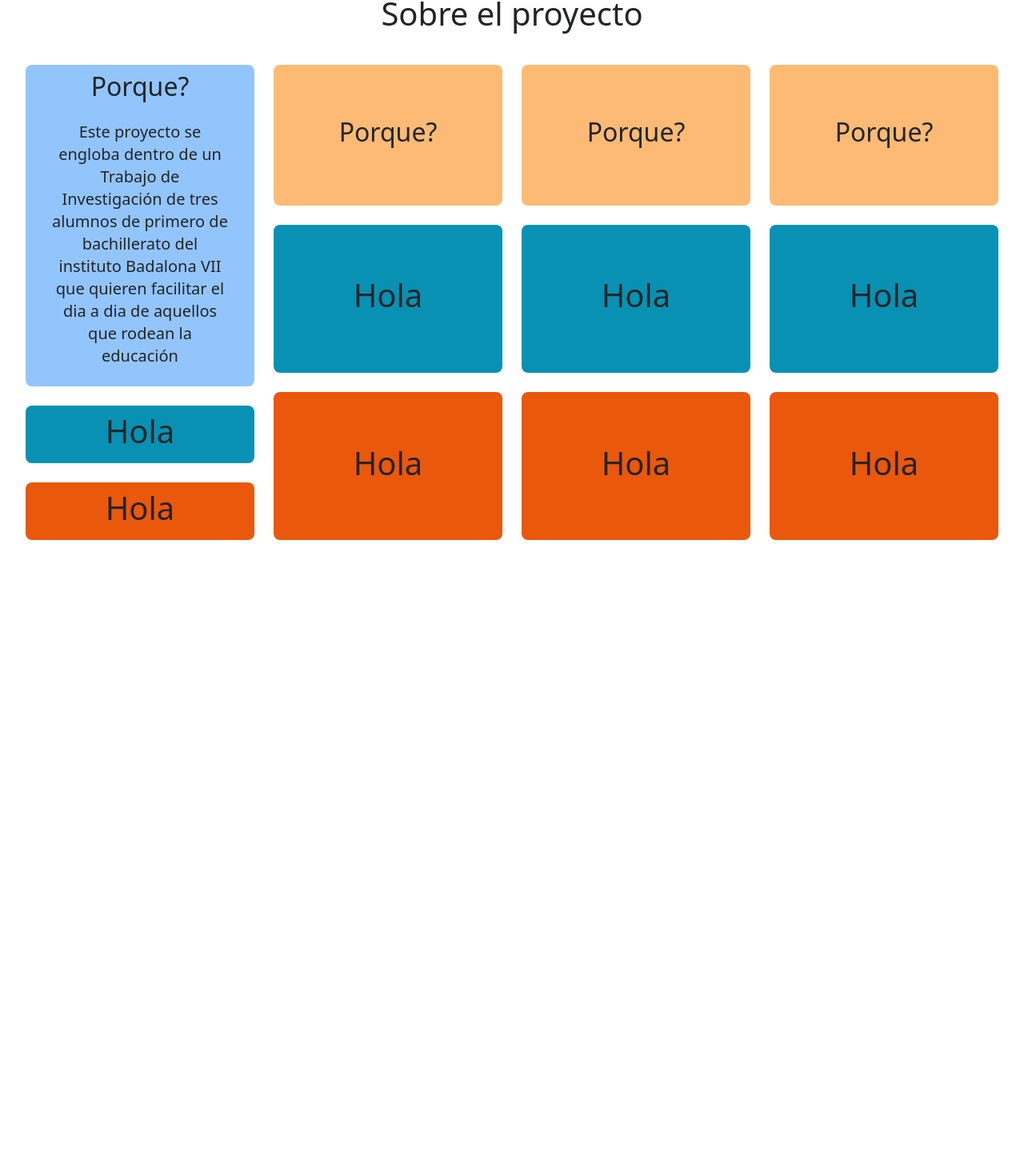
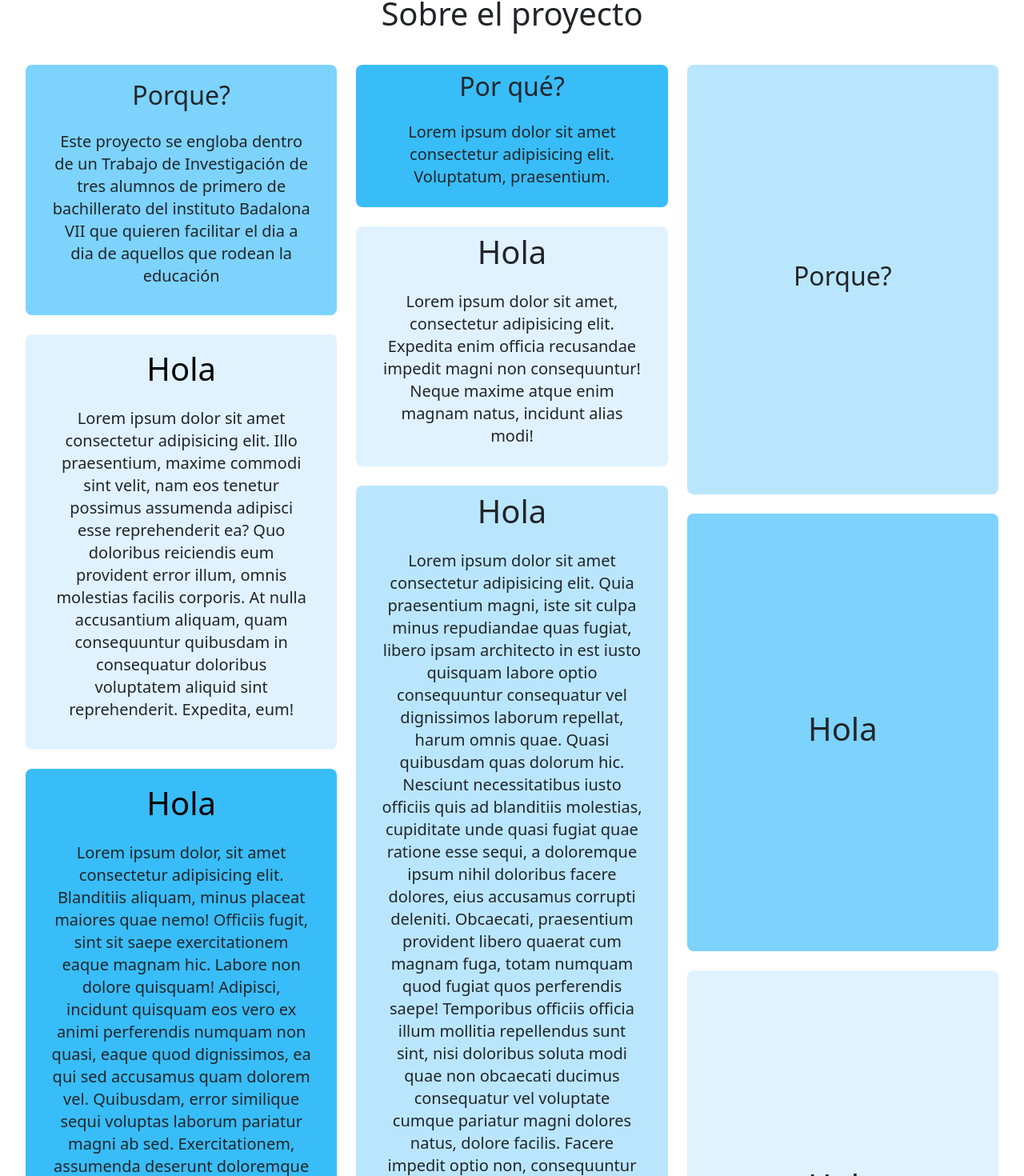
Before and after one commit to Lieety/Re-Moodel-acio, a Next.js app: page /about in a window 1280 px wide. Shown: the part 119-1589 px from the top of the page at 80% size. Before the commit the page ends 826 px from the top, so only its background shows below. Built offline with nearby package versions, Linux system fonts and the light colour scheme.

Commit message:
amamamama

```diff
--- a/src/app/about/page.js
+++ b/src/app/about/page.js
@@ -9,9 +9,9 @@ const App = () => {
     <>
       <NavBar id='about' />
       <h1 className='text-center'>Sobre el proyecto</h1>
-      <div className='grid grid-cols-2 md:grid-cols-4 gap-4 p-8'>
+      <div className='grid grid-cols-1 md:grid-cols-3 gap-4 p-8'>
         <div className='grid gap-4'>
-          <AboutCard color='bg-blue-300'>
+          <AboutCard color='bg-sky-300'>
             <h2>Porque?</h2>
             <p>
               Este proyecto se engloba dentro de un Trabajo de Investigación de
@@ -20,43 +20,82 @@ const App = () => {
               educación
             </p>
           </AboutCard>
-          <AboutCard color='bg-cyan-600'>
-            <h1>Hola</h1>
+          <AboutCard color='bg-sky-100'>
+            <h1 className='text-black bg- '>Hola</h1>
+            <p>
+              Lorem ipsum dolor sit amet consectetur adipisicing elit. Illo
+              praesentium, maxime commodi sint velit, nam eos tenetur possimus
+              assumenda adipisci esse reprehenderit ea? Quo doloribus reiciendis
+              eum provident error illum, omnis molestias facilis corporis. At
+              nulla accusantium aliquam, quam consequuntur quibusdam in
+              consequatur doloribus voluptatem aliquid sint reprehenderit.
+              Expedita, eum!
+            </p>
           </AboutCard>
-          <AboutCard color='bg-orange-600'>
-            <h1>Hola</h1>
+          <AboutCard color='bg-sky-400'>
+            <h1 className='text-black'>Hola</h1>
+            <p>
+              Lorem ipsum dolor, sit amet consectetur adipisicing elit.
+              Blanditiis aliquam, minus placeat maiores quae nemo! Officiis
+              fugit, sint sit saepe exercitationem eaque magnam hic. Labore non
+              dolore quisquam! Adipisci, incidunt quisquam eos vero ex animi
+              perferendis numquam non quasi, eaque quod dignissimos, ea qui sed
+              accusamus quam dolorem vel. Quibusdam, error similique sequi
+              voluptas laborum pariatur magni ab sed. Exercitationem, assumenda
+              deserunt doloremque quibusdam architecto et maiores, iure unde
+              veniam odio vitae quia repellat natus voluptas nobis. Sit, earum.
+              Quod sapiente consectetur quo necessitatibus iusto dolorum,
+              quisquam quos error eaque a eos aut fuga, beatae inventore quia
+              voluptatem esse voluptatibus!
+            </p>
           </AboutCard>
         </div>
         <div className='grid gap-4'>
-          <AboutCard color='bg-orange-300'>
-            <h2>Porque?</h2>
+          <AboutCard color='bg-sky-400'>
+            <h2>Por qué?</h2>
+            <p>
+              Lorem ipsum dolor sit amet consectetur adipisicing elit.
+              Voluptatum, praesentium.
+            </p>
           </AboutCard>
-          <AboutCard color='bg-cyan-600'>
+          <AboutCard color='bg-sky-100'>
             <h1>Hola</h1>
+            <p>
+              Lorem ipsum dolor sit amet, consectetur adipisicing elit. Expedita
+              enim officia recusandae impedit magni non consequuntur! Neque
+              maxime atque enim magnam natus, incidunt alias modi!
+            </p>
           </AboutCard>
-          <AboutCard color='bg-orange-600'>
+          <AboutCard color='bg-sky-200'>
             <h1>Hola</h1>
+            Lorem ipsum dolor sit amet consectetur adipisicing elit. Quia
+            praesentium magni, iste sit culpa minus repudiandae quas fugiat,
+            libero ipsam architecto in est iusto quisquam labore optio
+            consequuntur consequatur vel dignissimos laborum repellat, harum
+            omnis quae. Quasi quibusdam quas dolorum hic. Nesciunt
+            necessitatibus iusto officiis quis ad blanditiis molestias,
+            cupiditate unde quasi fugiat quae ratione esse sequi, a doloremque
+            ipsum nihil doloribus facere dolores, eius accusamus corrupti
+            deleniti. Obcaecati, praesentium provident libero quaerat cum magnam
+            fuga, totam numquam quod fugiat quos perferendis saepe! Temporibus
+            officiis officia illum mollitia repellendus sunt sint, nisi
+            doloribus soluta modi quae non obcaecati ducimus consequatur vel
+            voluptate cumque pariatur magni dolores natus, dolore facilis.
+            Facere impedit optio non, consequuntur voluptate cupiditate? Quam et
+            rerum repellendus maxime quasi, in est sequi consectetur at dolores
+            quos quas beatae delectus nemo reprehenderit perferendis aperiam
+            molestias voluptate impedit voluptates. Culpa optio tempore porro
+            voluptate soluta architecto, molestiae minima maxime.
           </AboutCard>
         </div>
         <div className='grid gap-4'>
-          <AboutCard color='bg-orange-300'>
+          <AboutCard color='bg-sky-200'>
             <h2>Porque?</h2>
           </AboutCard>
-          <AboutCard color='bg-cyan-600'>
+          <AboutCard color='bg-sky-300'>
             <h1>Hola</h1>
           </AboutCard>
-          <AboutCard color='bg-orange-600'>
-            <h1>Hola</h1>
-          </AboutCard>
-        </div>
-        <div className='grid gap-4'>
-          <AboutCard color='bg-orange-300'>
-            <h2>Porque?</h2>
-          </AboutCard>
-          <AboutCard color='bg-cyan-600'>
-            <h1>Hola</h1>
-          </AboutCard>
-          <AboutCard color='bg-orange-600'>
+          <AboutCard color='bg-sky-100'>
             <h1>Hola</h1>
           </AboutCard>
         </div>
--- a/src/app/planes/page.js
+++ b/src/app/planes/page.js
@@ -13,8 +13,11 @@ export default function Pricing () {
             <PriceCard
               planName='Gratis'
               price={0}
-              services={[1, 2, 3]}
-              notServices={[]}
+              services={['30 alumnes', '1 asignatura', '1 institut/profe']}
+              notServices={[
+                'Comunicació amb families',
+                'Seguiment de assistencia'
+              ]}
             />
             <PriceCard
               planName='Standard'
```
